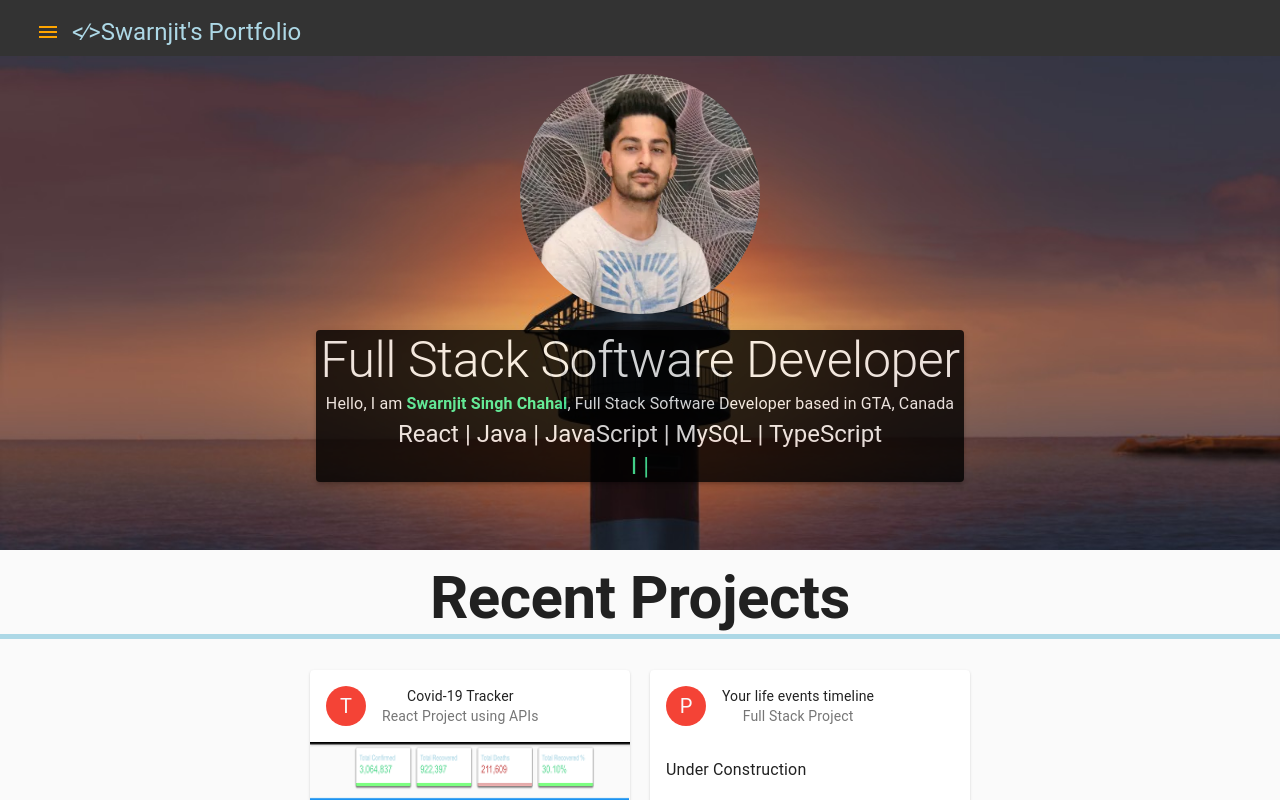
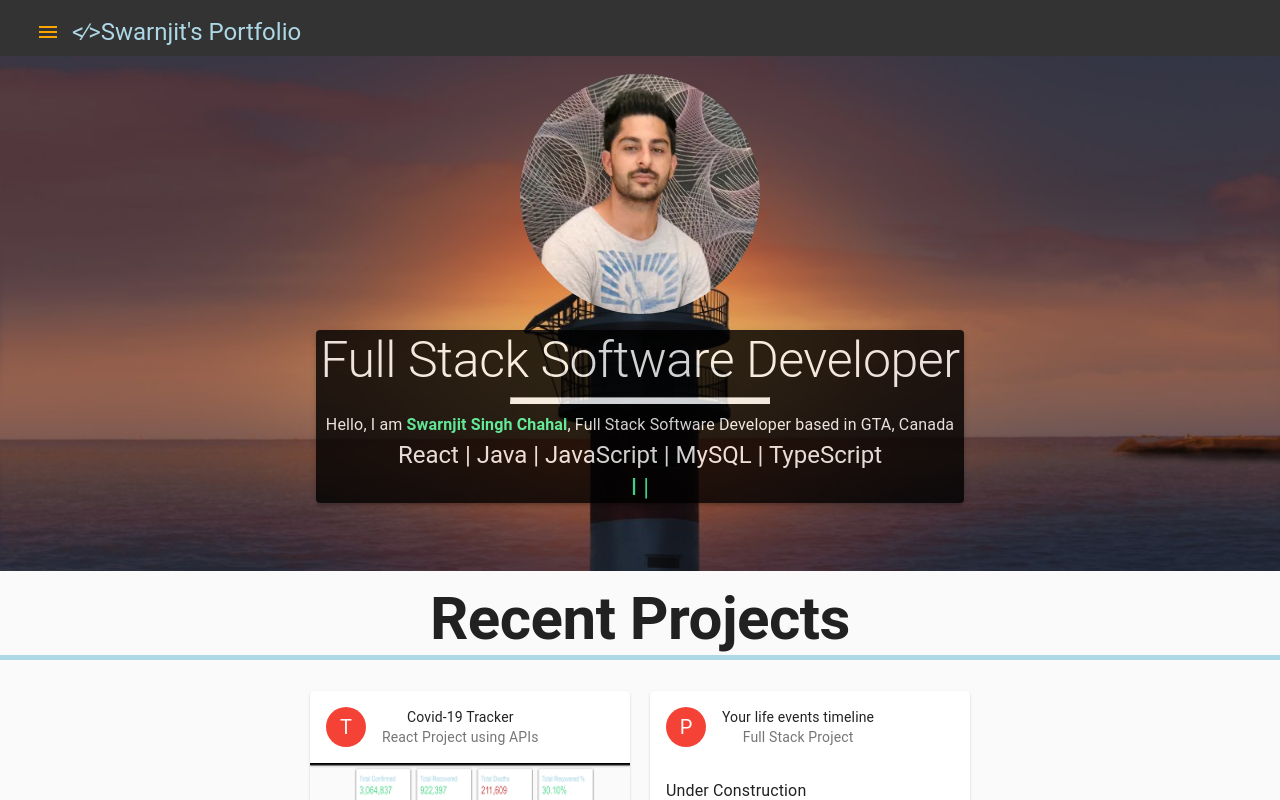
Before and after one commit to swarnjit/portfolio, a React (Create React App) app: page / in a window 1280 px wide. Shown: the top 800 px of the page. Built offline with nearby package versions, Linux system fonts and the light colour scheme.

Commit message:
Added Line under the title

```diff
--- a/src/components/Header.js
+++ b/src/components/Header.js
@@ -28,9 +28,8 @@ const useStyles = makeStyles((theme) => ({
     color: "#4bffa5",
   },
   typedOutput: {
-    transform: "translate(-50%, -50%)",
     textAlign: "center",
-    marginBottom: 30,
+    marginBottom: 10,
   },
   strong: {
     color: "#4bffa5",
@@ -78,6 +77,9 @@ const Header = () => {
               <Typography variant="h2" className={classes.intro}>
                 Full Stack Software Developer
               </Typography>
+              <hr
+                style={{ width: "40%", borderBottom: "solid white 6px" }}
+              ></hr>
               <Typography
                 className={classes.title}
                 variant="subtitle1"
```
